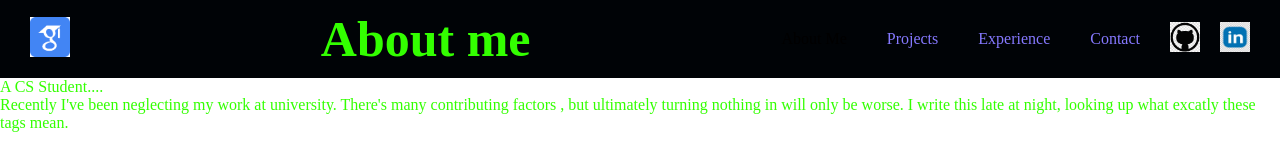
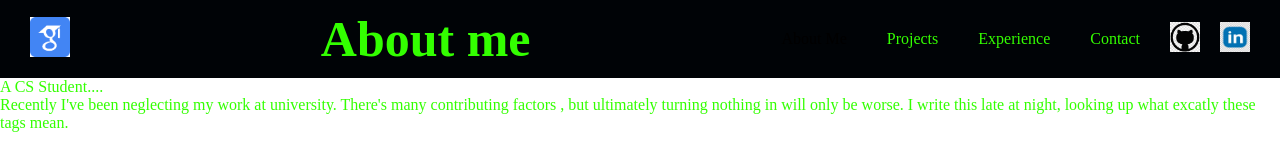
Before and after one commit to dgaf56/Myprotfolio, a plain HTML site: page index.html in a window 1280 px wide. Shown: the top 150 px of the page. Drawn offline with Linux system fonts and the light colour scheme.

Commit message:
Update styles.css

```diff
--- a/styles.css
+++ b/styles.css
@@ -45,7 +45,7 @@ header h1{
 }
 
 .nav-bar a{
-    color:#8579ff;
+    color:#33ff00;
 }
 
 .nav-bar .current{
```
